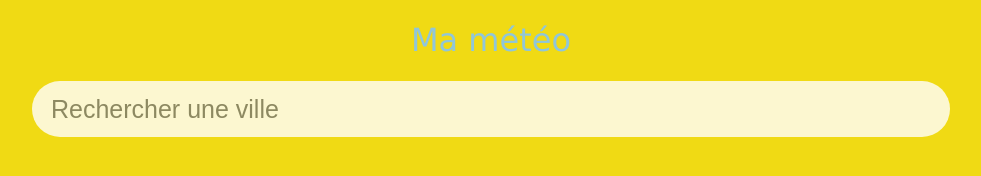
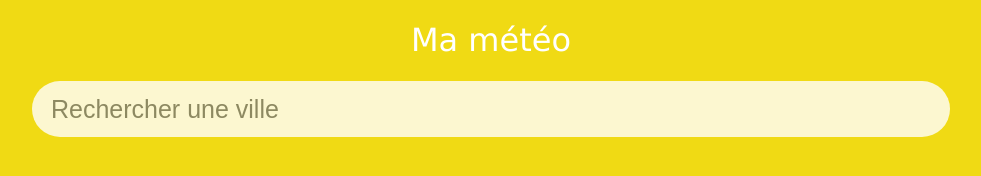
Before and after one commit to Aline86/meteo, a website with bundled scripts: page frontend/index.html in a window 1280 px wide. Shown: the whole page, without its empty margins (149-1130 px from the left). Built offline with nearby package versions, Linux system fonts and the light colour scheme.

Commit message:
mise en place d'un peu de style

```diff
--- a/frontend/public/css/front_views.css
+++ b/frontend/public/css/front_views.css
@@ -15,7 +15,7 @@ body {
 
 
 .title_background h1 {
-    color: rgb(144, 198, 217);
+    color: white;
     font-weight: 400;
 }
 
```
